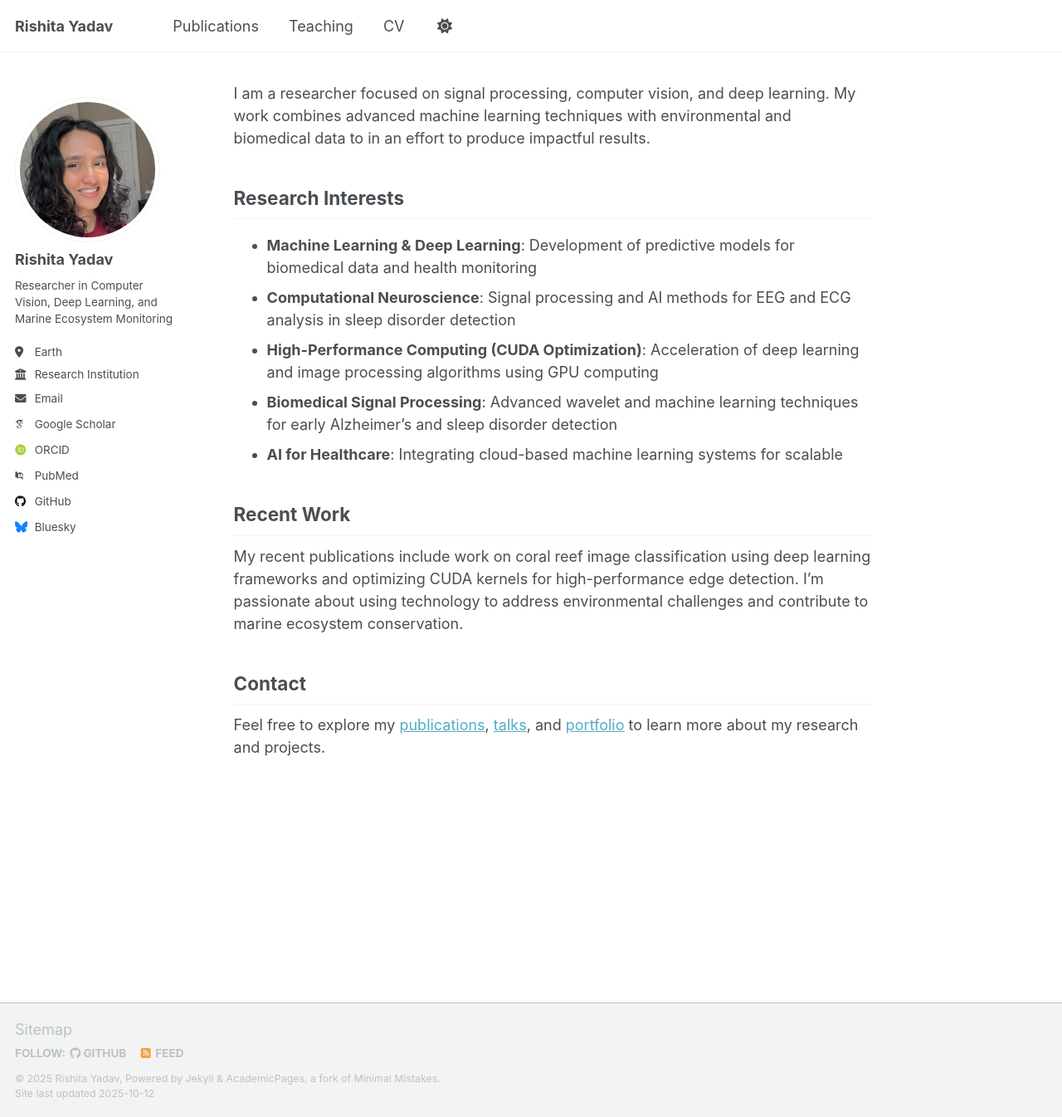
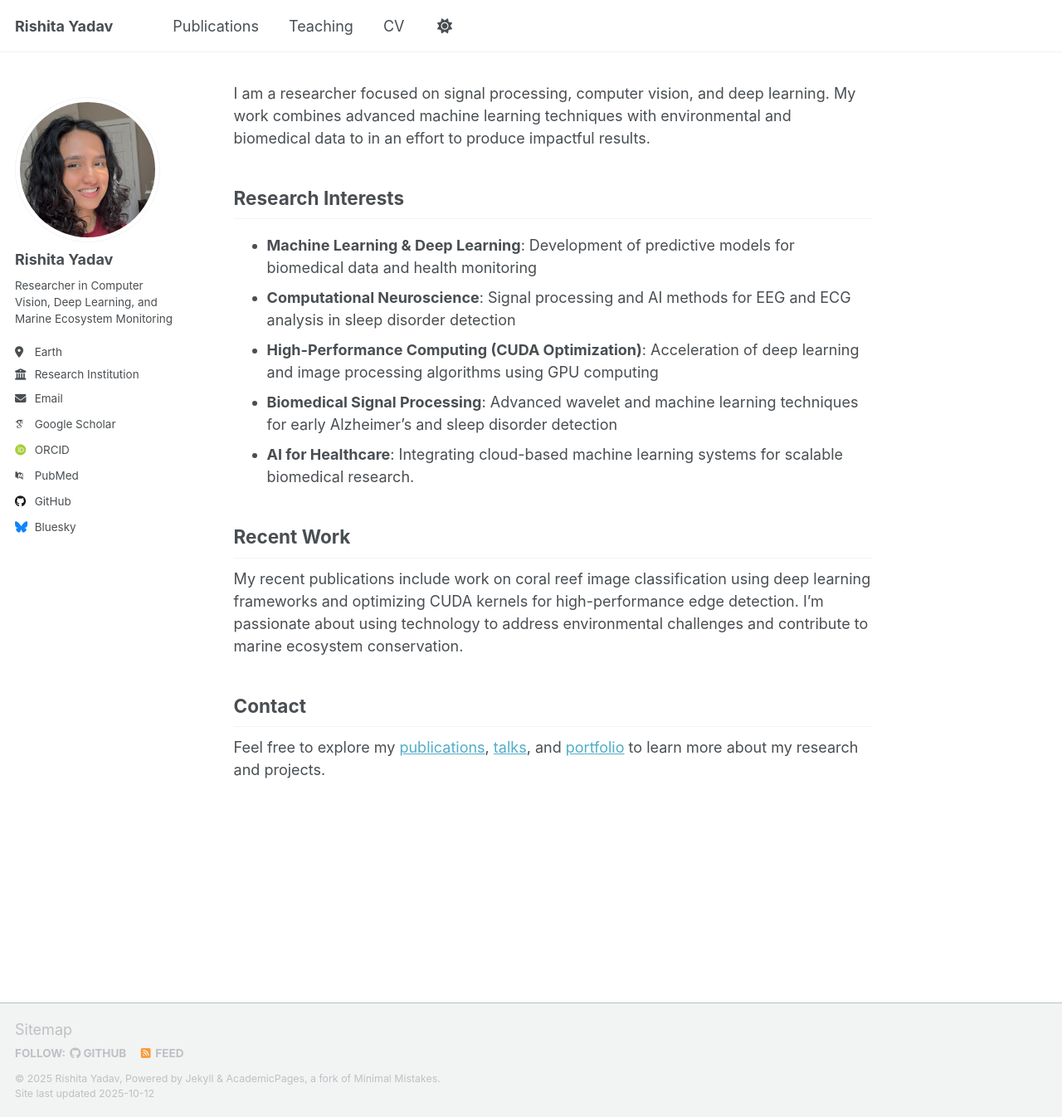
Before and after one commit to ry2501/ry2501.github.io, a Jekyll site: the page built from index.md, in a window 1280 px wide and 1346 px high. Shown: the whole window at 83% size. Built offline with Jekyll 4.4.1, drawn with Linux system fonts in a browser that asks for light colours; some web fonts are replaced; a script that is not in the unit is left out.

Commit message:
Resolve merge conflict in index.md - complete AI for Healthcare description

```diff
--- a/index.md
+++ b/index.md
@@ -11,7 +11,7 @@ I am a researcher focused on signal processing, computer vision, and deep learni
 - **Computational Neuroscience**: Signal processing and AI methods for EEG and ECG analysis in sleep disorder detection
 - **High-Performance Computing (CUDA Optimization)**: Acceleration of deep learning and image processing algorithms using GPU computing
 - **Biomedical Signal Processing**: Advanced wavelet and machine learning techniques for early Alzheimer’s and sleep disorder detection
-- **AI for Healthcare**: Integrating cloud-based machine learning systems for scalable
+- **AI for Healthcare**: Integrating cloud-based machine learning systems for scalable biomedical research.
 
 ## Recent Work
 
```
